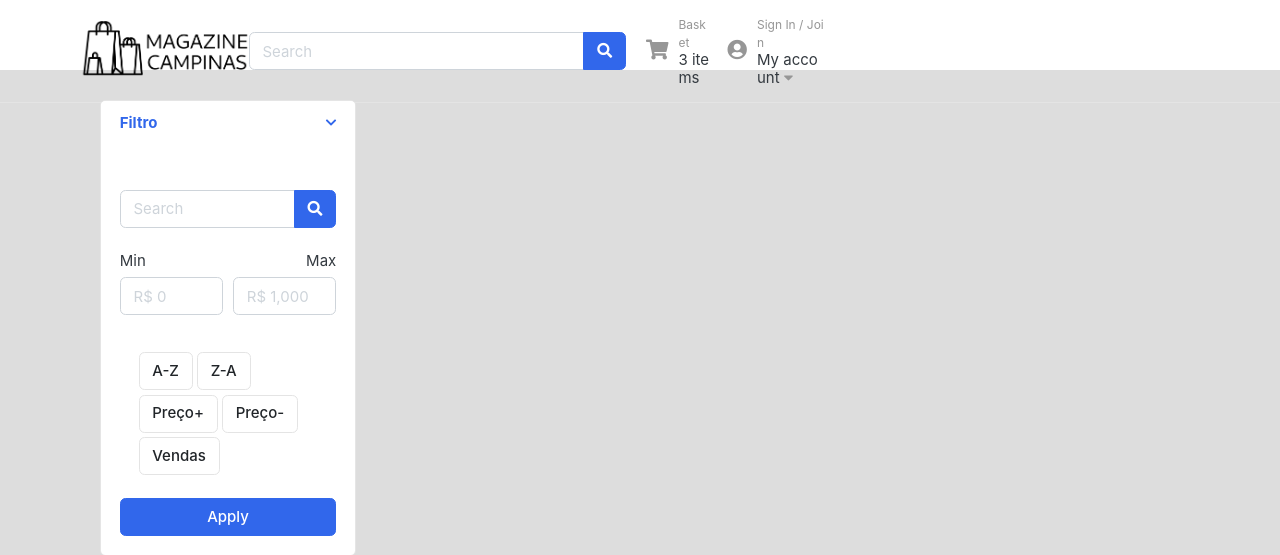
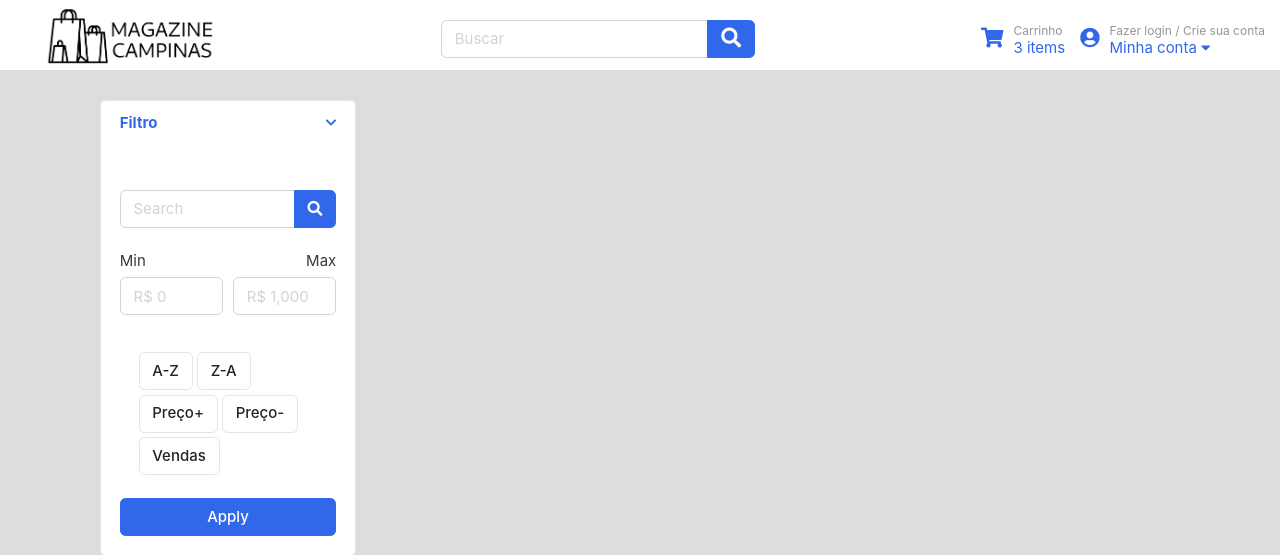
Before and after one commit to Syndelis/flask-market-place, a Flask app: template templates/index.html in a window 1280 px wide. Shown: the top 555 px of the page. Run offline with Flask 2, Linux system fonts and the light colour scheme; the template is opened without the code that fills it, so the values that code supplies are empty; some libraries are stand-ins or nearby versions; some web fonts are replaced.

Commit message:
CSS dropdown

```diff
--- a/static/styles/style-ec.css
+++ b/static/styles/style-ec.css
@@ -149,11 +149,12 @@ body {
 }
 
 .sidebar {
+    /* min-width: 350px; */
     max-width: 20%;
     margin-top: 30px;
     margin-left: 100px;
     margin-right: 80px;
-    /* position: fixed; */
+    position: sticky;
 }
 
 .products-container {
@@ -596,6 +597,7 @@ mark {
     padding: 13px 30px
 }
 
+
 .card-template {
     margin-bottom: 30px;
     display: block
--- a/templates/base.html
+++ b/templates/base.html
@@ -17,68 +17,58 @@
 
 </head>
 
-<header class="section-header">
-	<section class="header-main border-bottom">
-		<div class="container">
-	<div class="row align-items-center">
-		<div class="col-lg-3 col-4 col-sm-4">
+<header>
+	<div class="navbar">
+		<div class="navbar-left">
 			<a href="/" class="navbar-logo">
 				<img class="logo" src={{ url_for('static', filename='img/logo2.png') }}>
-		</a> <!-- brand-wrap.// -->
 		</div>
-		<div class="col-lg-6 col-sm-8 col-8">
+		<div class="navbar-middle">
 			<form action="#" class="search">
 				<div class="input-group">
-					<input type="text" class="form-control" placeholder="Search">
+					<input type="text" class="form-control" placeholder="Buscar">
 					<div class="input-group-append">
 					  <button class="btn btn-primary" type="submit">
-						<i class="fa fa-search"></i>
+						<i class="fa fa-lg fa-search"></i>
 					  </button>
 					</div>
 				</div>
-			</form> <!-- search-wrap .end// -->
-		</div> <!-- col.// -->
-		<div class="col-lg-3 col-12 col-sm-12">
-			<div class="widgets-wrap d-flex justify-content-end">
-				<div class="widget-header">
+			</form>
+		</div>
+		<div class="navbar-right">
 			<a href="#" class="icontext">
 				<div class="icon"><i class="fa fa-lg fa-shopping-cart"></i></div>
 				<div class="text">
-							<small class="text-muted">Basket</small> <br>
+					<small class="text-muted">Carrinho</small> <br>
 					<span>3 items</span>
 				</div>
 			</a>
-				</div> <!-- widget .// -->
-				<div class="widget-header dropdown">
+			<div class="navbar-dropdown">
 				<a href="#" class="ml-3 icontext" data-toggle="dropdown" data-offset="20,10" aria-expanded="false">
 					<div class="icon"><i class="fa fa-lg fa-user-circle"></i></div>
 					<div class="text">
-							<small class="text-muted">Sign In / Join</small> <br>
-							<span>My account <i class="fa fa-caret-down"></i></span>
+						<small class="text-muted">Fazer login / Crie sua conta</small> <br>
+						<span>Minha conta <i class="fa fa-caret-down"></i></span>
 					</div>
 				</a>
-					<div class="dropdown-menu dropdown-menu-right" x-placement="bottom-end" style="position: absolute; will-change: transform; top: 0px; left: 0px; transform: translate3d(140px, 46px, 0px);">
+				<div class="dropdown-menu dropdown-menu-right" x-placement="bottom-end" style="position: absolute; will-change: transform; top: 20px; left: 1440px; transform: translate3d(140px, 46px, 0px);">
 					<form class="px-4 py-3">
 						<div class="form-group">
-							  <label>Email address</label>
+						  <label>E-mail</label>
 						  <input type="email" class="form-control" placeholder="email@example.com">
 						</div>
 						<div class="form-group">
-							  <label>Password</label>
+						  <label>Senha</label>
 						  <input type="password" class="form-control" placeholder="Password">
 						</div>
-							<button type="submit" class="btn btn-primary">Sign in</button>
+						<button type="submit" class="btn btn-primary">Criar conta</button>
 						</form>
 						<hr class="dropdown-divider">
-							<a class="dropdown-item" href="#">Have account? Sign up</a>
-							<a class="dropdown-item" href="#">Forgot password?</a>
+						<a class="dropdown-item" href="#">Já tem uma conta? Fazer login</a>
+						<a class="dropdown-item" href="#">Esqueci minha senha</a>
 				</div> <!--  dropdown-menu .// -->
-				</div> <!-- widget  dropdown.// -->
-			</div>	<!-- widgets-wrap.// -->
-		</div> <!-- col.// -->
-	</div> <!-- row.// -->
-		</div> <!-- container.// -->
-	</section> <!-- header-main .// -->
+			</div>
+		</div>
 </header>
 
 <body>
```
Lines whose indentation alone changed are shown as unchanged.
